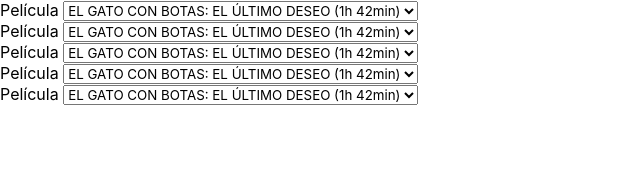
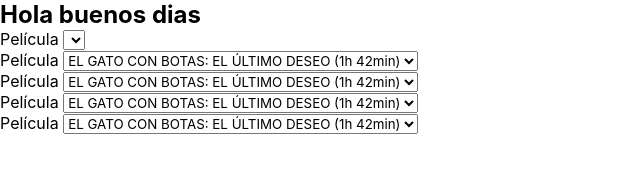
Before and after one commit to InvitameMaritooooo/ProjectX, a plain HTML site: page index.html in a window 1280 px wide. Shown: the whole page, without its empty margins (0-640 px from the left). Drawn offline with Linux system fonts and the light colour scheme; a web font is replaced by a local one.

Commit message:
Este es un mensaje

```diff
--- a/index.html
+++ b/index.html
@@ -13,10 +13,10 @@
 
 
     <!-- ZONA DE PRUEBAS -->
+    <h2> Hola buenos dias</h2>
     <div class="butacas-totales">
         <label>Película</label>
         <select id="pelicula">
-            <option value="220">EL GATO CON BOTAS: EL ÚLTIMO DESEO (1h 42min)</option>
         </select>
     </div>
     <div class="butacas-totales">
```
